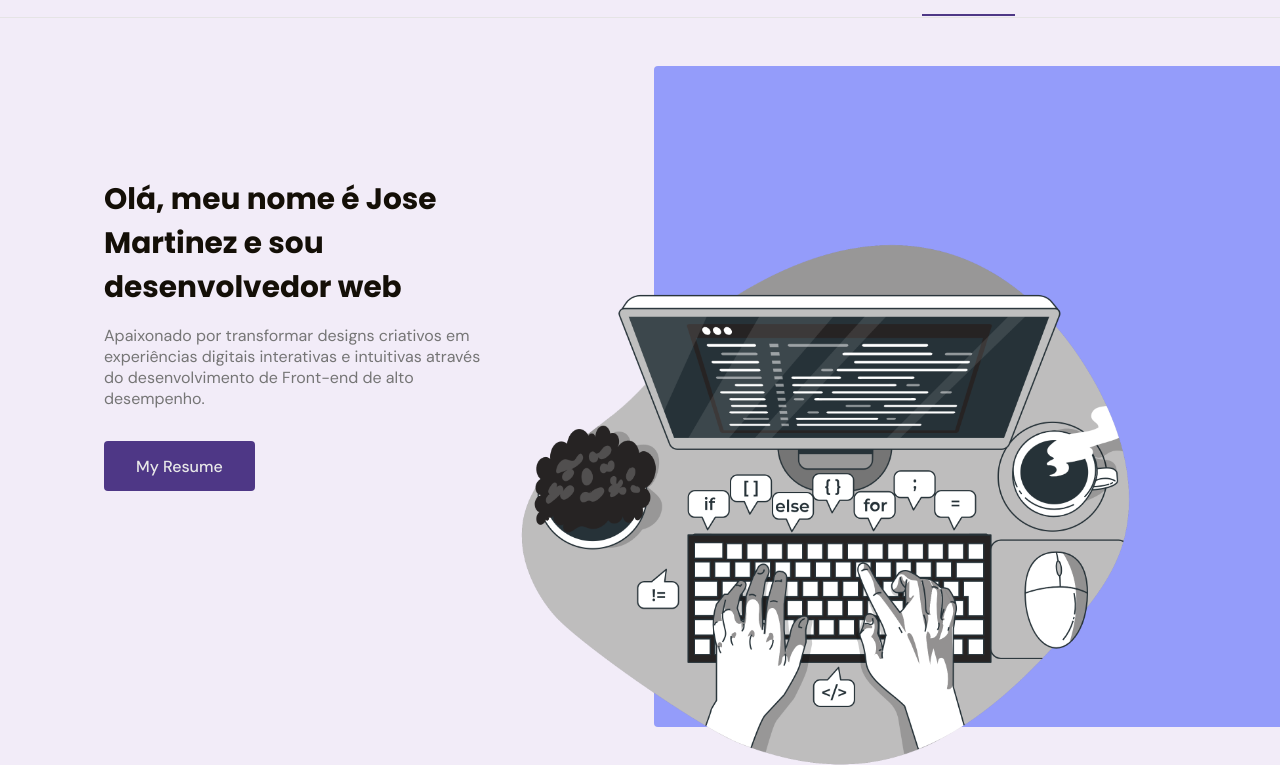
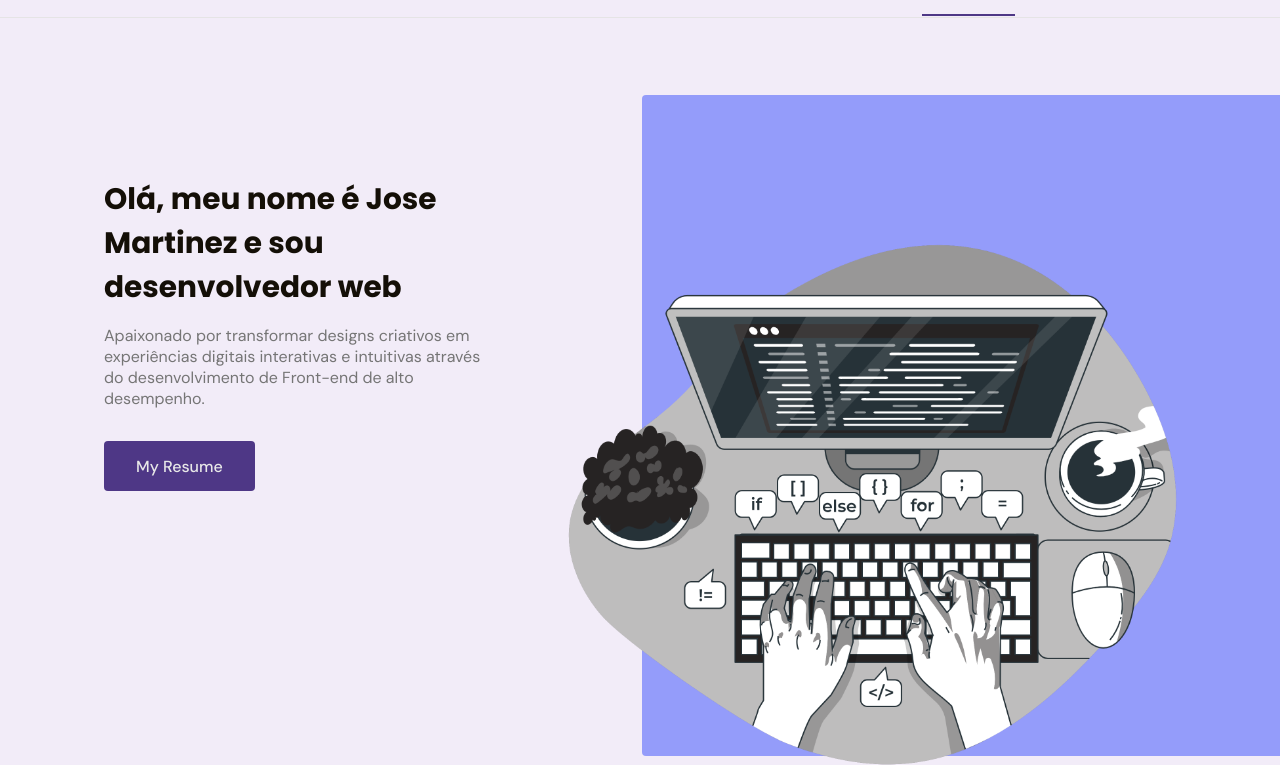
Before and after one commit to Jose26362780/MyPortfolio, a plain HTML site: page index.html in a window 1280 px wide. Shown: the part 55-820 px from the top of the page. Drawn offline with nearby package versions, Linux system fonts and the light colour scheme; files whose address does not match are found by name.

Commit message:
add position image home

```diff
--- a/style.css
+++ b/style.css
@@ -297,14 +297,14 @@ nav.show div.icon-close {
   width: 100%;
   background: var(--base-color-second);
   position: absolute;
-  top: -16.8%;
-  left: 16.7%;
+  top: -12.4%;
+  left: 15%;
   z-index: 0;
 }
 
 #home .image img {
   position: relative;
-  right: 2.93rem;
+
 }
 
 #home .image img,
```
Also changed, not shown: 1 other file.
